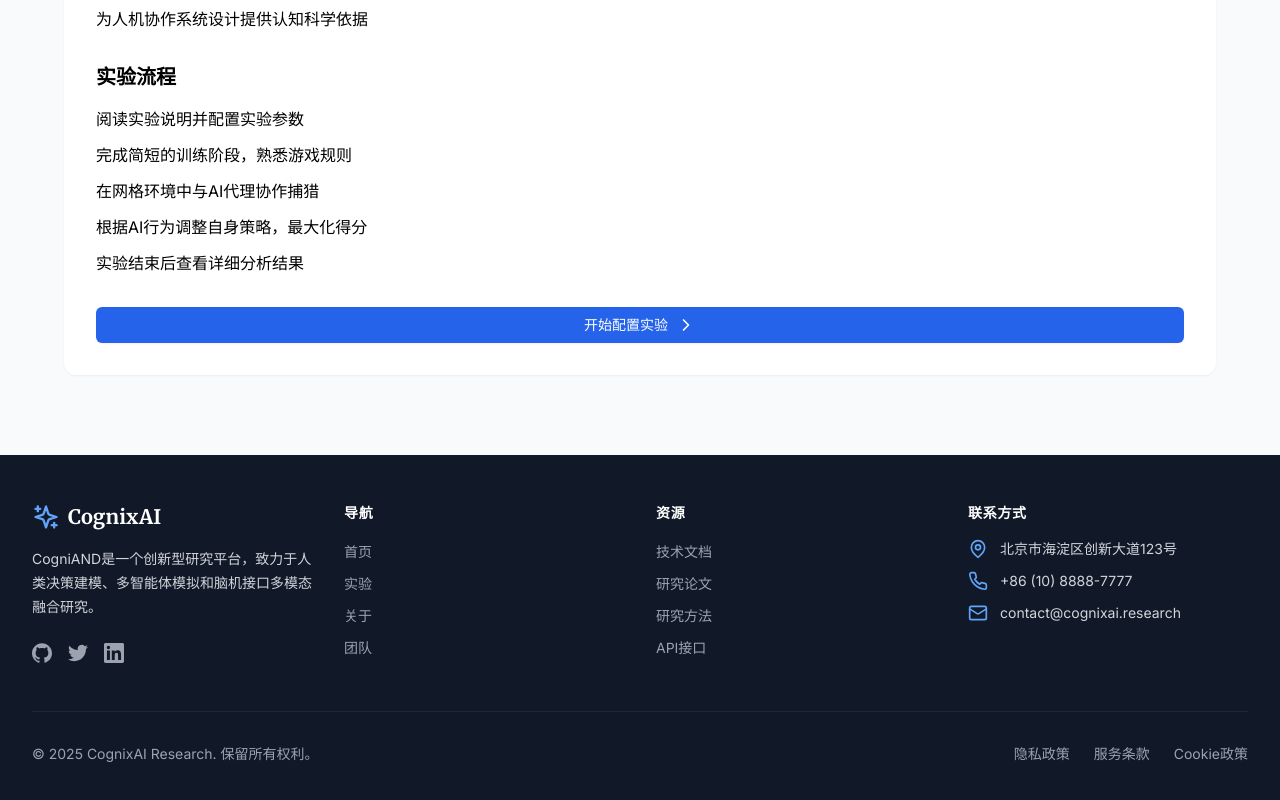
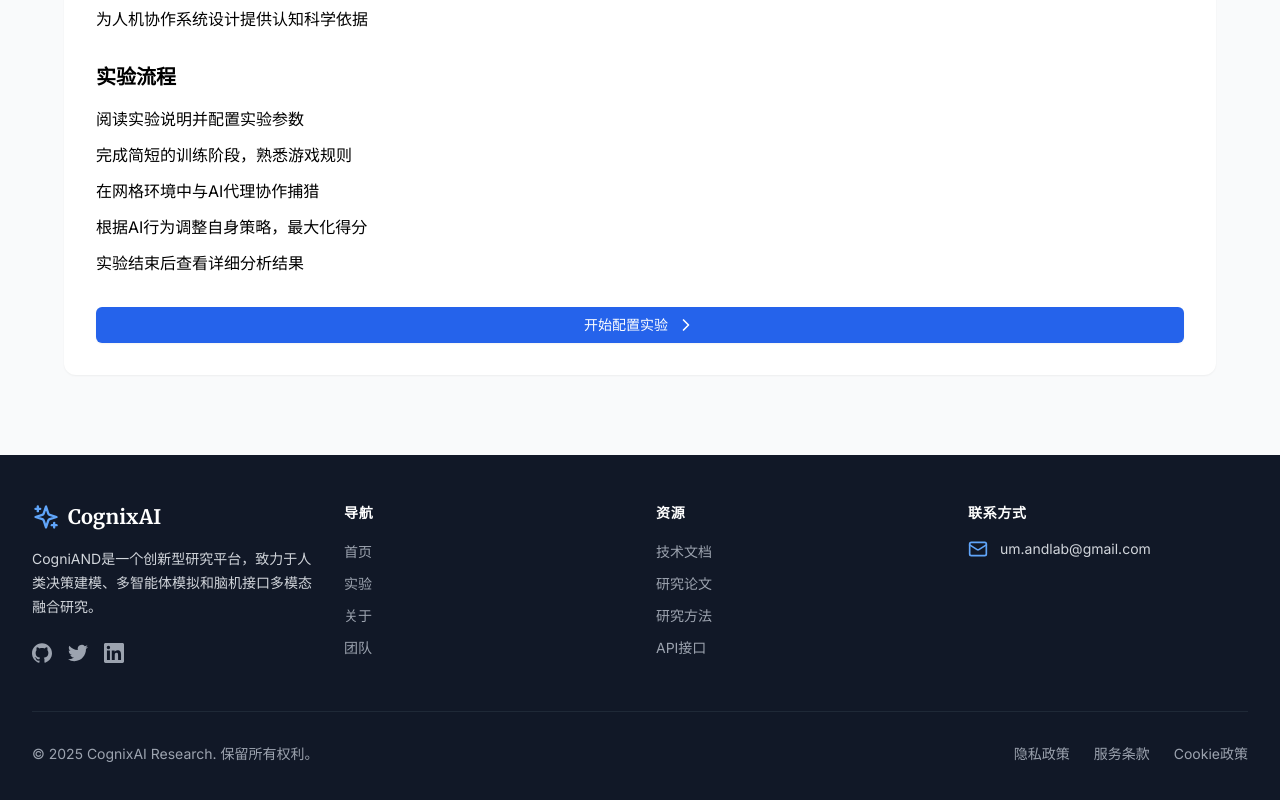
Before and after one commit to jiajukangwork/platform, a React (Vite) app: page /experiments/stag-hunt-game in a window 1280 px wide. Shown: the part 1571-2371 px from the top of the page. Built offline with nearby package versions, Linux system fonts and the light colour scheme.

Commit message:
Updated Footer.tsx

```diff
--- a/src/components/Footer.tsx
+++ b/src/components/Footer.tsx
@@ -44,17 +44,9 @@ const Footer = () => {
           <div>
             <h3 className="text-sm font-semibold uppercase tracking-wider text-white">联系方式</h3>
             <ul className="mt-4 space-y-3">
-              <li className="flex items-start space-x-3">
-                <MapPin className="h-5 w-5 text-primary-400 flex-shrink-0" />
-                <span className="text-sm">北京市海淀区创新大道123号</span>
-              </li>
-              <li className="flex items-center space-x-3">
-                <Phone className="h-5 w-5 text-primary-400 flex-shrink-0" />
-                <span className="text-sm">+86 (10) 8888-7777</span>
-              </li>
               <li className="flex items-center space-x-3">
                 <Mail className="h-5 w-5 text-primary-400 flex-shrink-0" />
-                <span className="text-sm">contact@cognixai.research</span>
+                <span className="text-sm">um.andlab@gmail.com</span>
               </li>
             </ul>
           </div>
```
